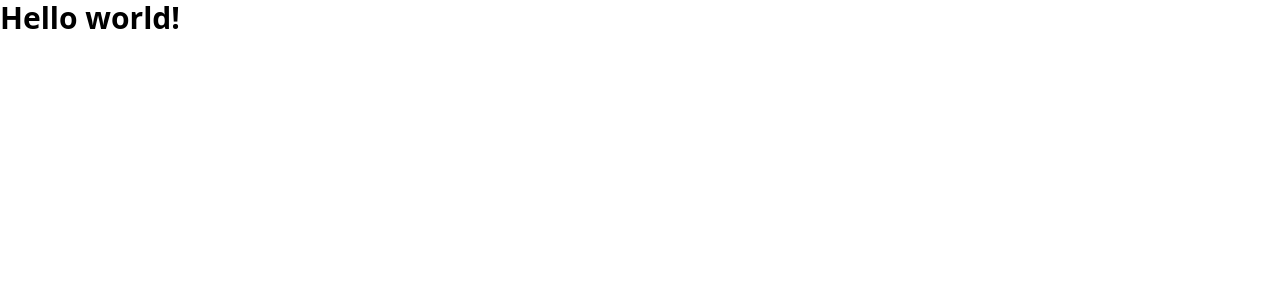
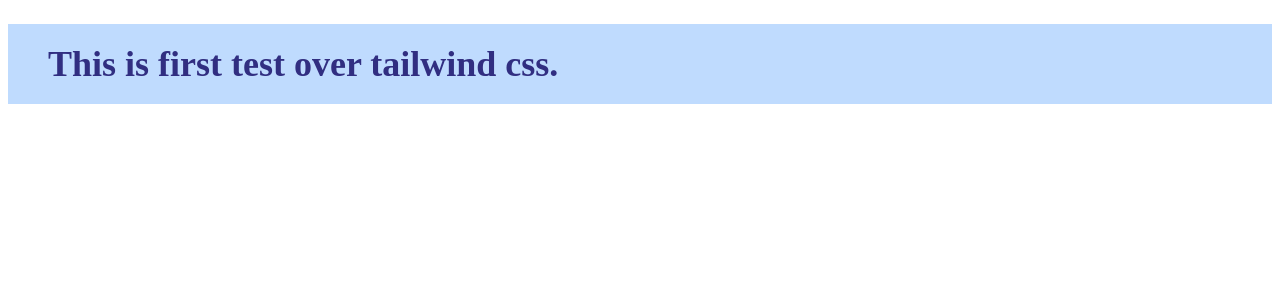
Before and after one commit to subash-gautam/learning-tailwind-css, a React (Vite) app: page / in a window 1280 px wide. Shown: the top 300 px of the page. Built offline with nearby package versions, Linux system fonts and the light colour scheme.

Commit message:
preflight

```diff
--- a/src/App.jsx
+++ b/src/App.jsx
@@ -1,3 +1,13 @@
-export default function App() {
-    return <h1 className="text-3xl font-bold ">Hello world!</h1>;
+import React from "react";
+
+function App() {
+    return (
+        <>
+            <h1 className="text-4xl text-indigo-900 bg-blue-200 py-5 px-10">
+                This is first test over tailwind css.
+            </h1>
+        </>
+    );
 }
+
+export default App;
--- a/tailwind.config.js
+++ b/tailwind.config.js
@@ -5,4 +5,12 @@
         extend: {},
     },
     plugins: [],
+    corePlugins: {
+        preflight: false,
+        // It removes some default properties of tailwind, such as Margins removed
+        // Unstyled headings
+        // List unstyled
+        // Block images
+        // Borders reset
+    },
 };
```
